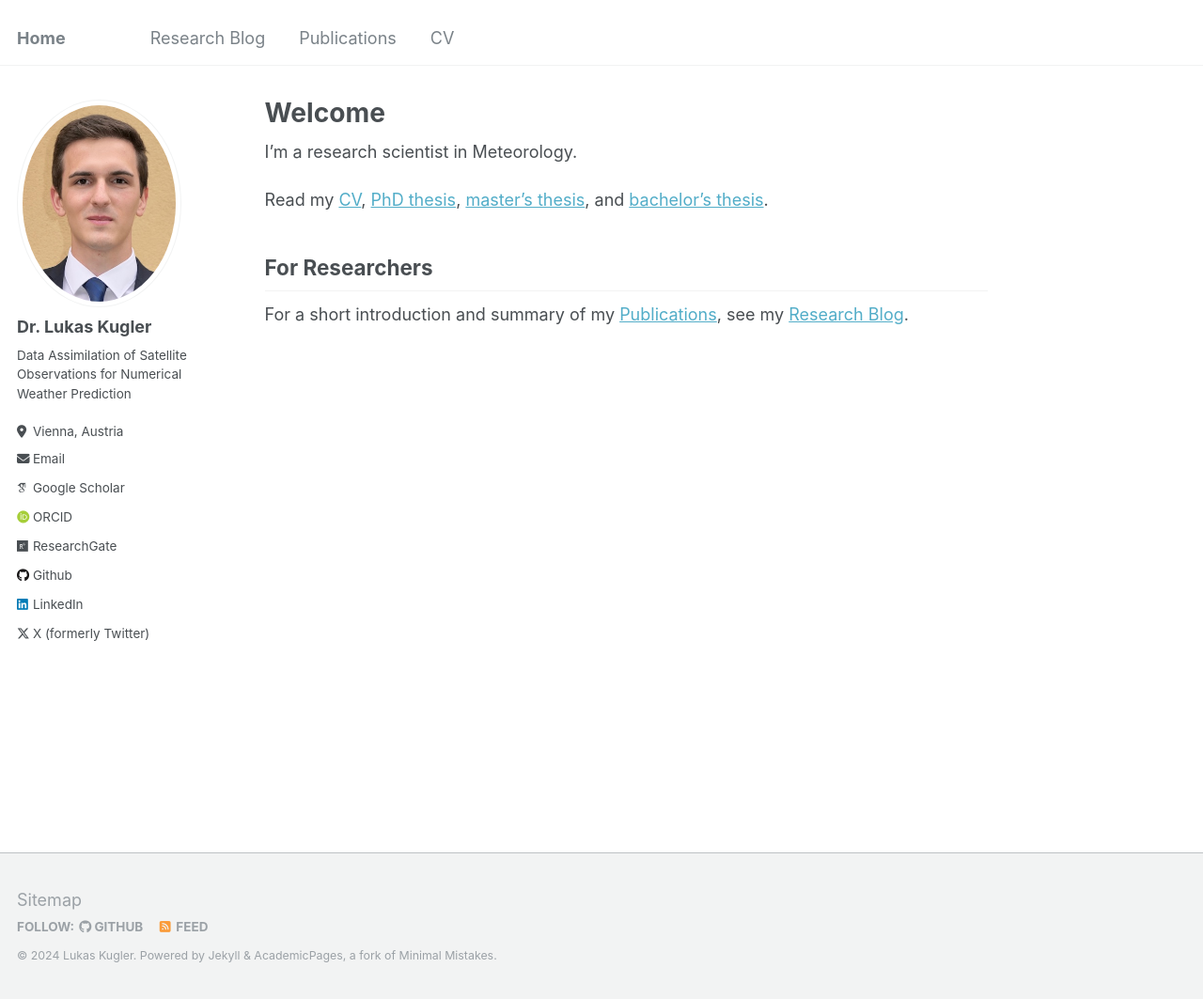
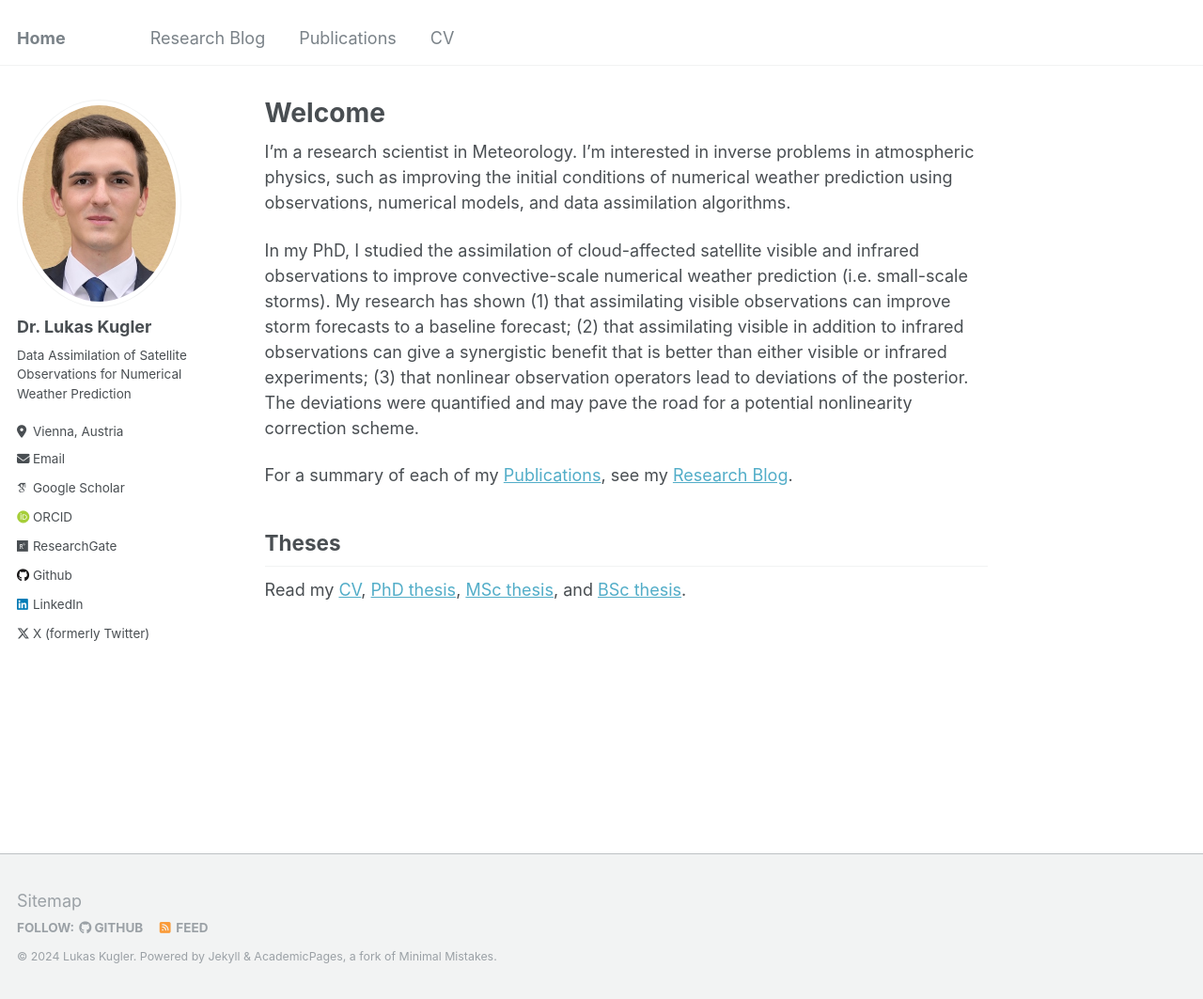
Before and after one commit to lkugler/lkugler.github.io, a Jekyll site: the page built from _pages/about.md, in a window 1280 px wide and 1063 px high. Shown: the whole window at 94% size. Built offline with Jekyll 4.4.1, drawn with Linux system fonts in a browser that asks for light colours; some web fonts are replaced.

Commit message:
Update about.md

```diff
--- a/_pages/about.md
+++ b/_pages/about.md
@@ -7,9 +7,14 @@ redirect_from:
   - /about.html
 ---
 
-I'm a research scientist in Meteorology.
+I'm a research scientist in Meteorology. I'm interested in inverse problems in atmospheric physics, such as improving the initial conditions of numerical weather prediction using observations, numerical models, and data assimilation algorithms.
 
-Read my [CV](https://lkugler.github.io/cv), [PhD thesis](https://lkugler.github.io/dissertation), [master's thesis](https://lkugler.github.io/mthesis), and [bachelor's thesis](https://lkugler.github.io/bthesis).
+In my PhD, I studied the assimilation of cloud-affected satellite visible and infrared observations to improve convective-scale numerical weather prediction (i.e. small-scale storms).
+My research has shown (1) that assimilating visible observations can improve storm forecasts to a baseline forecast;
+(2) that assimilating visible in addition to infrared observations can give a synergistic benefit that is better than either visible or infrared experiments;
+(3) that nonlinear observation operators lead to deviations of the posterior. The deviations were quantified and may pave the road for a potential nonlinearity correction scheme.
 
-## For Researchers
-For a short introduction and summary of my [Publications](https://lkugler.github.io/publications), see my [Research Blog](https://lkugler.github.io/year-archive/).
+For a summary of each of my [Publications](https://lkugler.github.io/publications), see my [Research Blog](https://lkugler.github.io/year-archive/).
+
+## Theses
+Read my [CV](https://lkugler.github.io/cv), [PhD thesis](https://lkugler.github.io/dissertation), [MSc thesis](https://lkugler.github.io/mthesis), and [BSc thesis](https://lkugler.github.io/bthesis).
```
